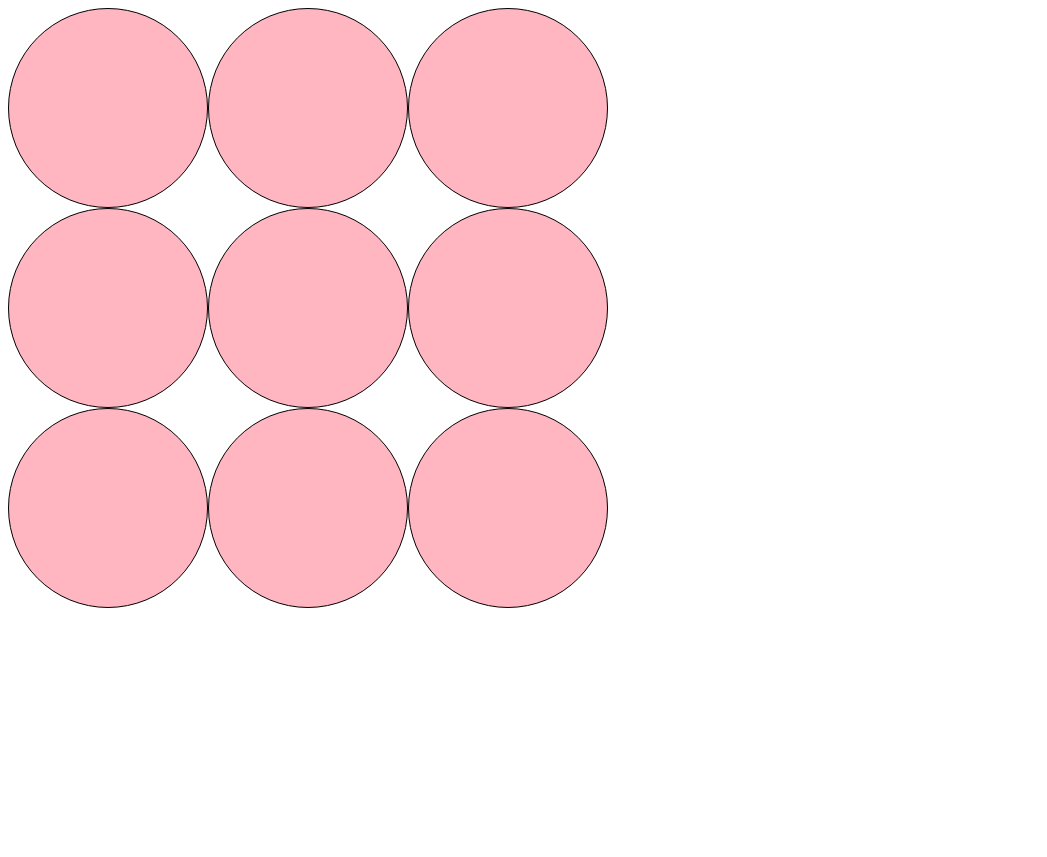
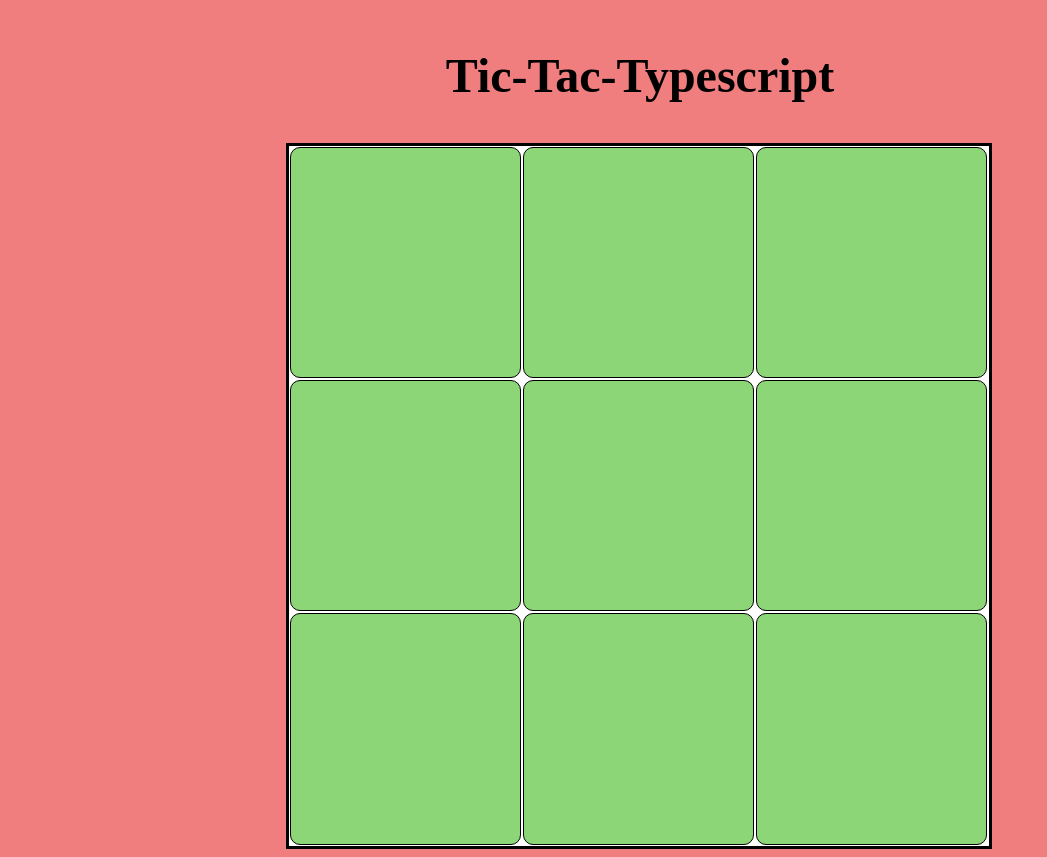
Before and after one commit to no-trbl-2-u/tic-tac-typescript-with-react-hooks, a React (Create React App) app: page / in a window 1280 px wide. Shown: the whole page, without its empty margins (0-1047 px from the left). Before the commit the page ends 800 px from the top, so only its background shows below. Built offline with nearby package versions, Linux system fonts and the light colour scheme.

Commit message:
Began styling. Made more elegant click handler

```diff
--- a/src/App/App.css
+++ b/src/App/App.css
@@ -1,23 +1,41 @@
+body {
+  background-color: rgb(241, 126, 126);
+  align-content: center;
+}
+
+.App-header{
+  font-size: 48px;
+  text-align: center;
+}
+
 .Board {
-  width: 600px;
-  height: 600px;
+  width: 700px;
+  height: 700px;
 
   display:flex;
   flex-wrap:wrap;
+
+  position: relative;
+  left: 22%;
+
+  border: 3px solid black;
+  background-color: white;
 }
 
 .Cell {
   border: 1px solid black;
-  border-radius: 80%;
+  border-radius: 10px;
 
   /* text-align: center; */
-  background: lightpink;
+  background: rgb(141, 214, 119);
 
   display: flex;
   flex-basis:33%;
   justify-content: center;
+  box-sizing: border-box;
+  box-shadow: 2px, 2px #333333;
 
-  box-shadow: 3px #000;
+  margin: 1px;
 }
 
 .value {
@@ -25,3 +43,12 @@
   font-size: 100px;
   color: white;
 }
+
+
+.Cell:hover{
+  cursor: pointer;
+}
+
+.Cell:active{
+  transform: scale(0.9);
+}
--- a/src/App/App.tsx
+++ b/src/App/App.tsx
@@ -23,6 +23,7 @@ const App = () => {
   return (
     // Container for the App
     <section className="App">
+      <h1 className="App-header">Tic-Tac-Typescript</h1>
       <Board
         board={ board }
         currentPlayer={ currentPlayer }
--- a/src/Components/Cell.tsx
+++ b/src/Components/Cell.tsx
@@ -4,22 +4,18 @@ interface CellProps {
   key: Number;
   isTaken: Boolean;
   currentPlayer: String;
+  // currentValue: String;
 }
 
 const Cell: React.FC<CellProps> = (props) => {
   const { isTaken, currentPlayer } = props
 
-  useEffect( () => {
-    const cells = document.querySelectorAll('.Cell');
-    cells.forEach(cell => {
-      cell.addEventListener('click', event => {
-        console.log(event.target)
-      })
-    });
-  });
+  const clickHandler = (event: React.MouseEvent<HTMLDivElement>) => {
+    console.log('checked')
+  }
 
   return(
-    <div className="Cell">
+    <div className="Cell" onClick={ event => clickHandler(event) }>
       {(isTaken) ?
           <span className="value">
             { currentPlayer }
```
